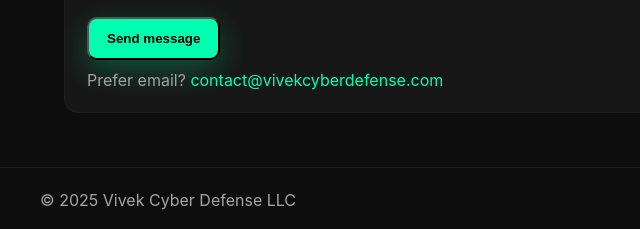
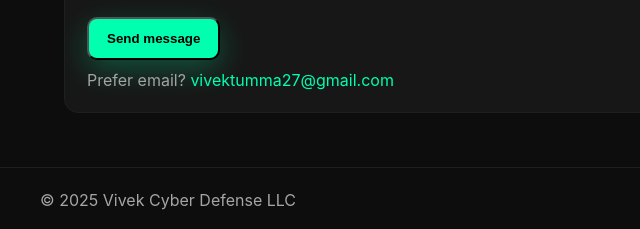
Before and after one commit to vivektumma/vivekcyberdefense, a plain HTML site: page index.html in a window 1280 px wide. Shown: the part 2507-2736 px from the top of the page, 0-640 px from the left. Drawn offline with Linux system fonts and the light colour scheme.

Commit message:
Update index.html

```diff
--- a/index.html
+++ b/index.html
@@ -215,7 +215,7 @@
             <label>Email<br/><input type="email" name="email" placeholder="you@company.com" required /></label><br/><br/>
             <label>Message<br/><textarea name="message" rows="5" placeholder="Tell us about your scope and goals" required></textarea></label><br/><br/>
             <button class="btn" type="submit">Send message</button>
-            <div style="margin-top:10px" class="muted">Prefer email? <a href="mailto:contact@vivekcyberdefense.com?subject=Quote%20request">contact@vivekcyberdefense.com</a></div>
+            <div style="margin-top:10px" class="muted">Prefer email? <a href="mailto:contact@vivekcyberdefense.com?subject=Quote%20request">vivektumma27@gmail.com</a></div>
           </form>
         </div>
         <div class="card">
```
